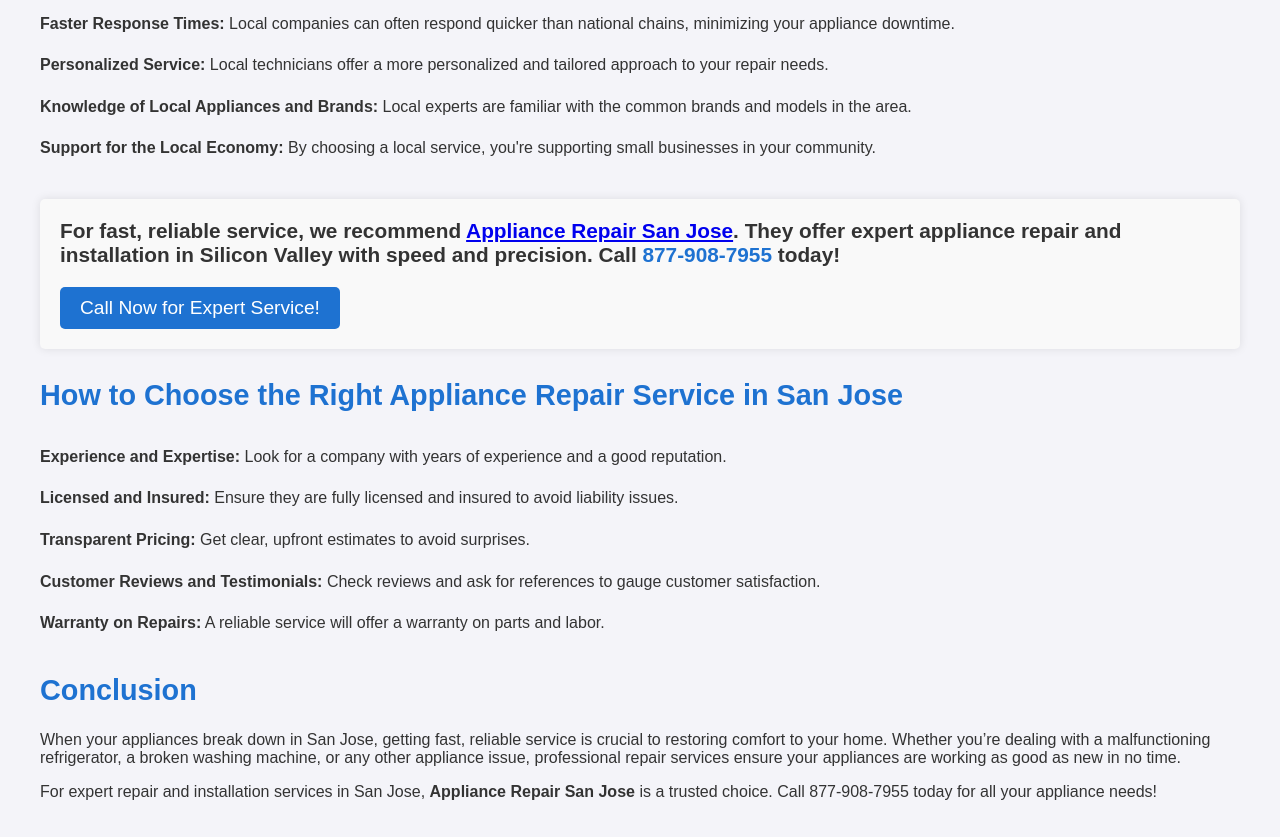
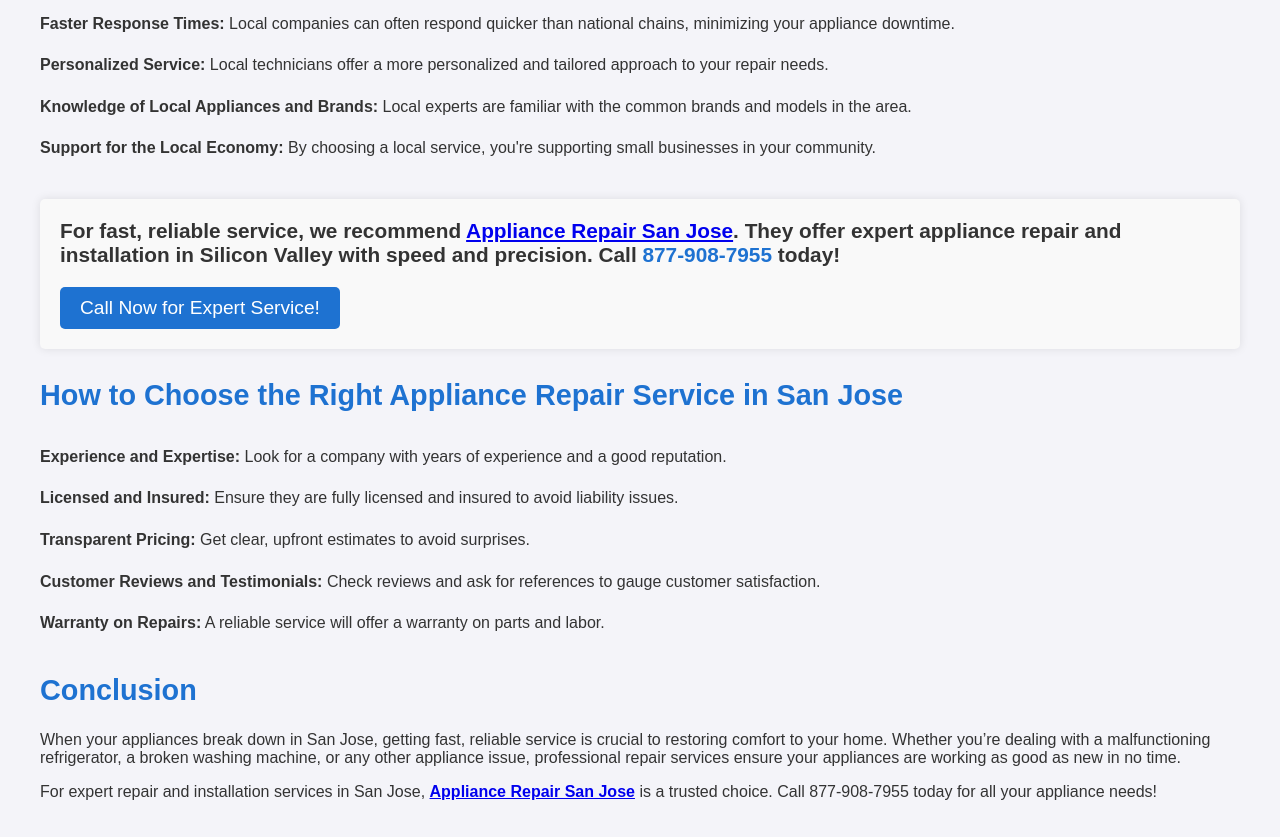
Before and after one commit to roberthinsom/appliancesrepairsanjose, a plain HTML site: page index.html in a window 1280 px wide. Shown: the part 877-1714 px from the top of the page. Drawn offline with Linux system fonts and the light colour scheme.

Commit message:
Update index.html

```diff
--- a/index.html
+++ b/index.html
@@ -133,7 +133,7 @@
 
         <h2>Conclusion</h2>
         <p>When your appliances break down in San Jose, getting fast, reliable service is crucial to restoring comfort to your home. Whether you’re dealing with a malfunctioning refrigerator, a broken washing machine, or any other appliance issue, professional repair services ensure your appliances are working as good as new in no time.</p>
-        <p>For expert repair and installation services in San Jose, <strong>Appliance Repair San Jose</strong> is a trusted choice. Call <span>877-908-7955</span> today for all your appliance needs!</p>
+        <p>For expert repair and installation services in San Jose, <strong><a href="https://sites.google.com/view/appliances-repair-san-jose">Appliance Repair San Jose</a></strong> is a trusted choice. Call <span>877-908-7955</span> today for all your appliance needs!</p>
 
     </main>
 
```
